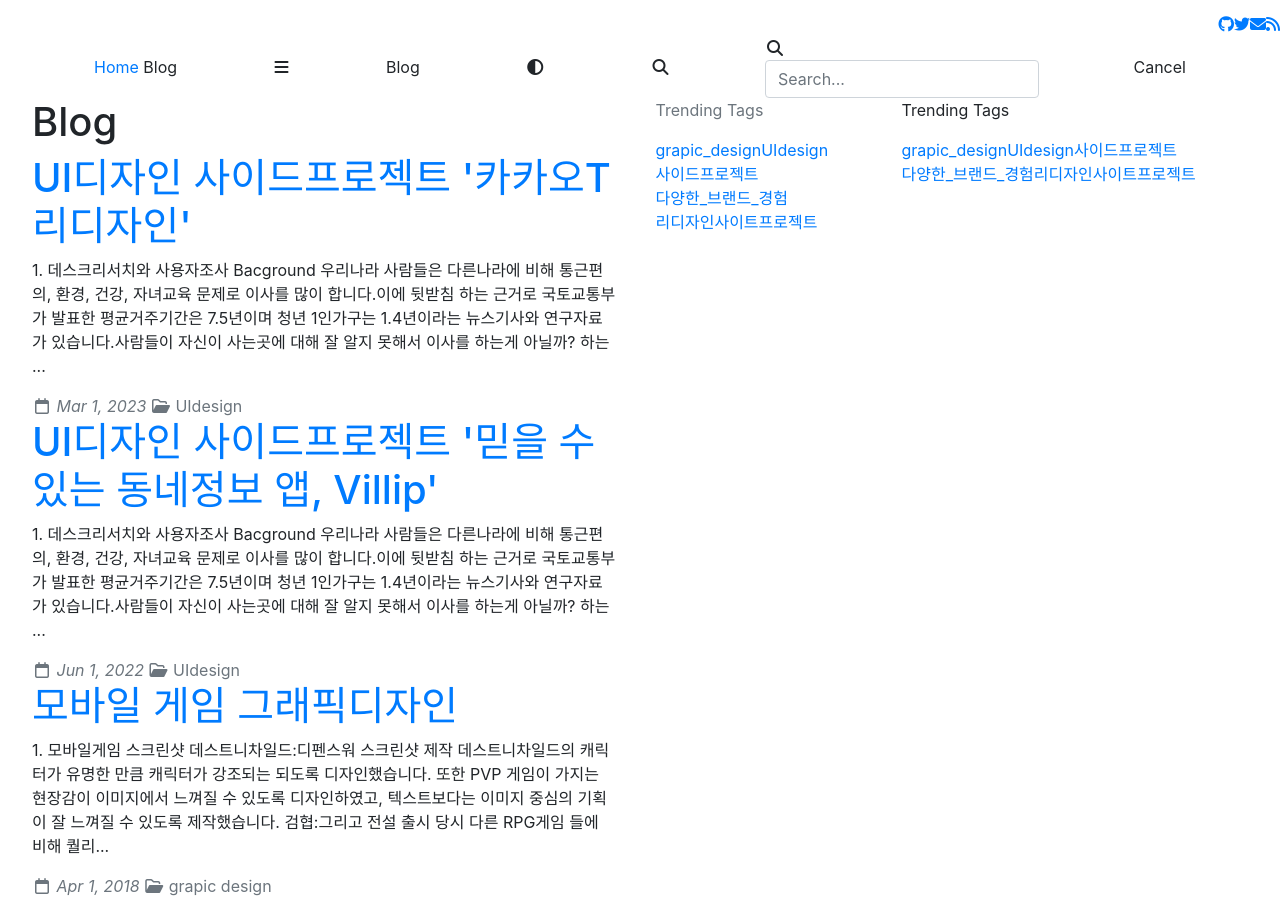
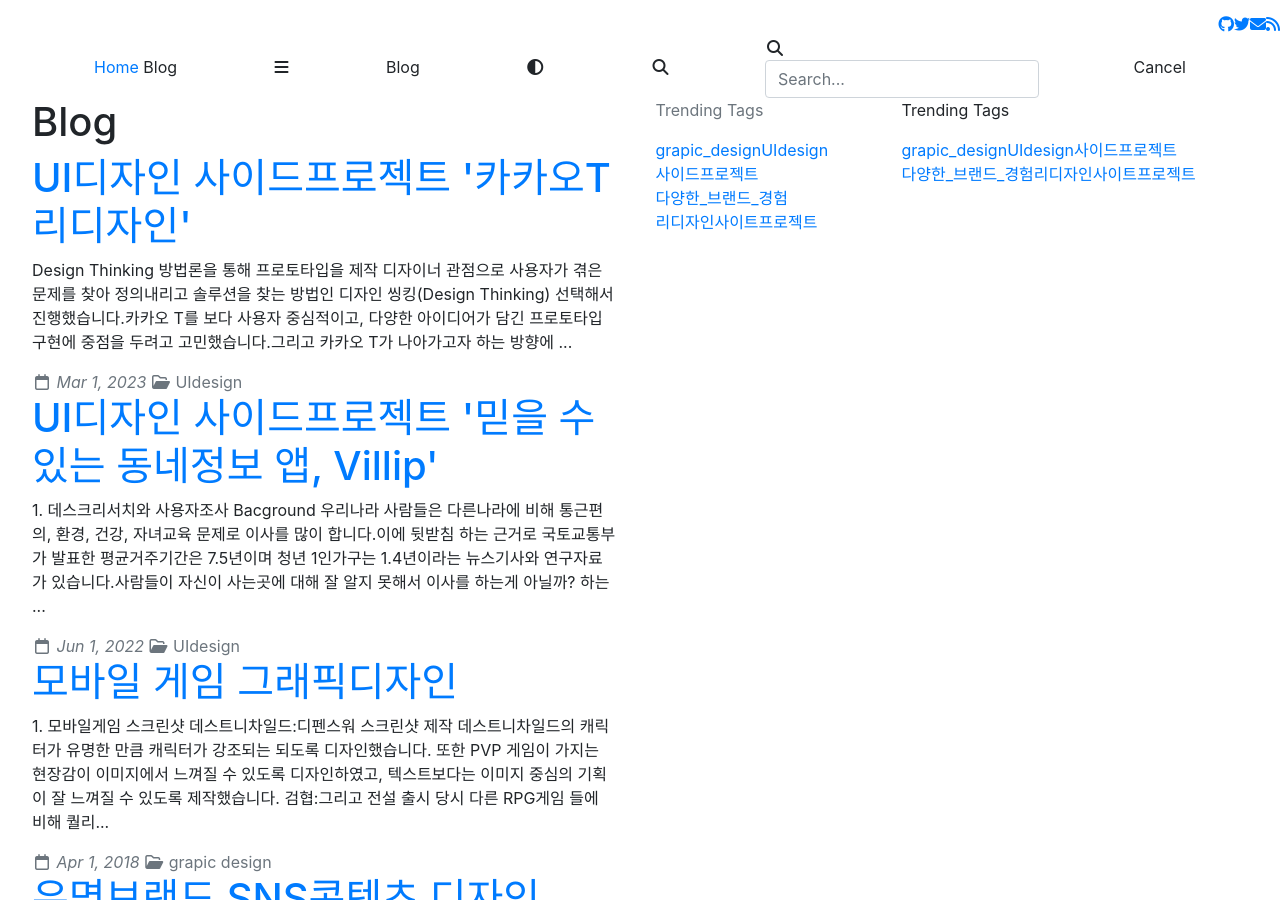
Before and after one commit to pjaehong/pjaehong.github.io, a Jekyll site: the page built from _tabs/blog.md, in a window 1280 px wide and 900 px high, scrolled down 597 px. Built offline with Jekyll 4.4.1, drawn with Linux system fonts in a browser that asks for light colours; nearby versions of some CDN libraries; comment, search, counter and statistics services are not loaded; some of the changed lines change nothing that is shown.

Commit message:
Update 2023-03-01-SideProject_KakaoT_redesign-blog.md

```diff
--- a/_posts/blog/2023-03-01-SideProject_KakaoT_redesign-blog.md
+++ b/_posts/blog/2023-03-01-SideProject_KakaoT_redesign-blog.md
@@ -4,13 +4,60 @@
 tags: [UIdesign]
 date: 2023-03-01 13:13:00 +0900
 ---
-# 1. 데스크리서치와 사용자조사
-### Bacground
-![villip_1.png](/posts/villip_1.png)
-<br>우리나라 사람들은 다른나라에 비해 통근편의, 환경, 건강, 자녀교육 문제로 이사를 많이 합니다.<br>이에 뒷받침 하는 근거로 국토교통부가 발표한 평균거주기간은 7.5년이며 청년 1인가구는 1.4년이라는 뉴스기사와 연구자료가 있습니다.<br>사람들이 자신이 사는곳에 대해 잘 알지 못해서 이사를 하는게 아닐까? 하는 생각과 이사 간 동네에 대해 알려주는 서비스가 필요하다고 생각했습니다.<br><br>
-### 경쟁앱분석
-![villip_2.png](/posts/villip_2.png)
-<br>지역의 상권과 정보를 담고있는 어플리케이션에 대해 사용자 입장에서 조사하고 분석했습니다.<br>사용자들은 네이버지도는 광고가 검색에 우선 노출되는 점, 당근마켓은 거래불이행<br>또는 데이트 목적이나 비속어 사용을 하는 이용자가 많은 점들로 불만을 느끼고 있었습니다.<br><br>
-### 문제점과 요구사항
-![villip_3.png](/posts/villip_3.png)
-<br>데스크리서치와 경쟁사 분석을 기반으로 사용자입장에서 보는 문제점과 요구사항 키워드를 도출했습니다.
+### Design Thinking 방법론을 통해 프로토타입을 제작
+![kakaot_1.png](/posts/kakaot_1.png)
+<br>디자이너 관점으로 사용자가 겪은 문제를 찾아 정의내리고 솔루션을 찾는 방법인 디자인 씽킹(Design Thinking) 선택해서 진행했습니다.<br>카카오 T를 보다 사용자 중심적이고, 다양한 아이디어가 담긴 프로토타입 구현에 중점을 두려고 고민했습니다.<br>그리고 카카오 T가 나아가고자 하는 방향에 대해서도 UI에 담으려고 고민했습니다.<br><br><br>
+
+# 1. 사용자와 서비스 공감
+### User Empathize
+![kakaot_2.png](/posts/kakaot_2.png)
+<br>카카오T를 이용하는 사용자들의 의견을 이해하고 원하는것이 무엇인지 공감하기위해 조사했습니다.<br>사용자들은 서비스에 대해 자동결제, 자동배차 등과 같은자동시스템에 대해 편리함을 느끼고 있었지만,<br>자동결제 여부 인지 못함과 수수료발생 여부 인지 못함 등으로 인해 불편함을 이야기하고 있었습니다.<br><br><br>
+
+### Kakao T service Empathize
+![kakaot_3.png](/posts/kakaot_3.png)
+<br>카카오T 서비스가 나아가고자 하는점을 공감하기 위해 조사했습니다.<br>카카오T는 고도화된 ICT기술을 통해 이용자 성향을 고려한 맞춤형 여정을 제공하고,<br>자동결제와 이동계 슈퍼앱을 통해 사용자에게 심리스한 이동 경험을 선사하고자 했습니다.<br><br><br>
+
+# 2. 문제정의
+### findings problem
+![kakaot_4.png](/posts/kakaot_4.png)
+<br>사용자와 서비스공감하고 보니 문제점이 보였습니다.같은 서비스를 이용하고있지만 대화가 되고 있지 않는것 같았습니다.<br>카카오 T가 가고자하는 방향과 사용자가 카카오 T를 생각하는 점이 달랐고,<br>카카오 T가 노력하고 개발하는 부분은 사용자들은 전혀 와닿지 못하고 있었습니다.<br><br><br>
+
+### Define
+![kakaot_5.png](/posts/kakaot_5.png)
+<br>문제점을 찾아내는 과정속에서 카카오T서비스와 사용자간의 간극을 느꼈습니다.<br>사용자 입장에서 UI로 인한 불편함이 무엇인지 고민해보고, 무엇이 간극을 만드는지 정의해보았습니다.<br><br><br>
+
+# 3. 아이디어 도출
+
+### ideat
+![kakaot_6.png](/posts/kakaot_6.png)
+<br>발견된 문제점을 UI 방향에서 해결하려고 고민했습니다.<br>다양한 연령층의 사용자들이 쉽게 사용할 수 있도록, 더 나은 사용성을 위해<br>그리고 카카오 T가 가고자 하는 방향을 사용자들이 공감할수 있도록 아이디어를 도출했습니다.<br><br><br>
+
+### 콘셉트
+![kakaot_7.png](/posts/kakaot_7.png)
+<br>아이디어를 통해 얻은 솔루션을 토대로 사용자의 니즈와 카카오T의 방향성을 충족시킬 수 있는 방향으로 콘셉트 도출했습니다.<br>기존의 디자인을 유지하면서 카카오 T의 자동결제 시스템과 방향성을 사용자가 바로 이해할 수 있고,<br>택시 서비스에서 발생하는 문제점을 보완할 수 있는 콘셉트로 정리했습니다.<br><br><br>
+
+# 4. 프로토타입
+### 홈화면 디자인 변경
+![kakaot_8.png](/posts/kakaot_8.png)
+<br>홈화면에 자동결제 할 카드를 노출하고, 관리할 수 있도록 하였습니다.<br>자동카드 결제로 카카오T의 모든 이동서비스를 간편하게 이용 가능하다는 것을 시각적으로 보여질 수 있도록 했습니다.
+<br><br><br>
+
+### 내비게이션 이동
+![kakaot_9.png](/posts/kakaot_9.png)
+<br>모든서비스가 홈화면에 바로 노출되어 있지 않아서 사용자들이 해당 서비스 유무를 잘 알지 못했습니다.<br>이러한 부분을 보완하기위해 내비게이션을 열면 서비스가 한눈에 파악 될수 있도록 했습니다.<br>그리고 ‘자세히보기' 또는 ‘서비스’를 탭하여 해당 서비스로 페이지 이동이 가능합니다.<br><br><br>
+
+### 통합검색창 이동
+![kakaot_10.png](/posts/kakaot_10.png)
+<br>통합검색창을 누른뒤에 다시 이동서비스를 선택하는 점이 아직 사용자에게는 익숙하지 않은 점을 고려해서<br>통합검색창을 하단으로 이동시켜서 필요할때만 보일 수 있도록 했습니다.<br><br><br>
+
+### 마이카화면 디자인 변경
+![kakaot_11.png](/posts/kakaot_11.png)
+<br>마이카에서도 카카오T 포인트를 사용하여 다양한 서비스를 이용할 수 있다는 느낌을 주기위해 홈화면과 배치를 동일하게 했습니다.<br> 또한, 아래 내비게이션에서 마이카를 누르면 애니메이션이 나와서 사용자가 현재 페이지를 인지할 수 있도록 했습니다.<br><br><br>
+
+### 여행화면 디자인 변경
+![kakaot_12.png](/posts/kakaot_12.png)
+<br>여행에서도 카카오T 포인트를 사용하여 다양한 서비스를 이용할 수 있다는 느낌을 주기위해 홈화면과 배치를 동일하게 했습니다.<br>또한, 아래 내비게이션에서 여행을 누르면 애니메이션이 나와서 사용자가 현재 페이지를 인지할 수 있도록 하고,<br>여행에 가고싶어지는 실제 사진이 들어간 배너들을 추가했습니다.<br><br><br>
+
+### 택시 3D 정보 추가
+![kakaot_13.png](/posts/kakaot_13.png)
+<br>배차된 차량이 출발지에 도착했을때 사용자가 바로 찾을 수 있도록 탑승할 택시의 3D 모형 정보를 추가하였습니다.<br><br><br>
```
